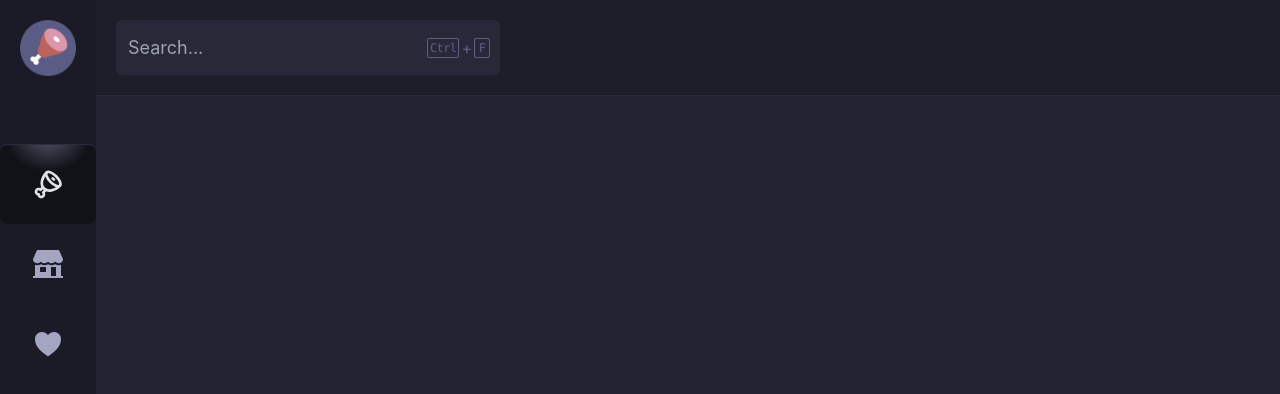
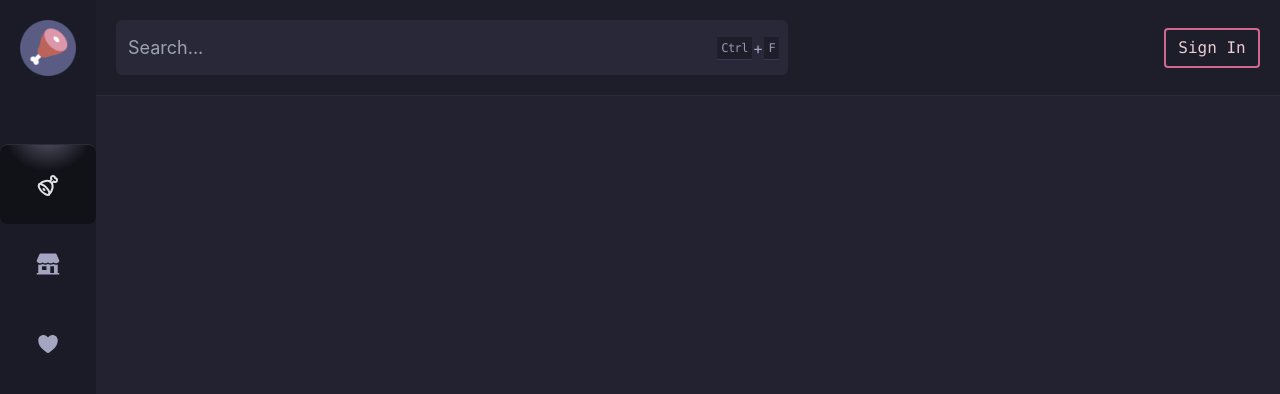
Before and after one commit to oddiz/ecofoodapp-v2, a Next.js app: page / in a window 1280 px wide. Shown: the top 394 px of the page. Built offline with nearby package versions, Linux system fonts and the light colour scheme; what prettier-plugin-tailwindcss would draw is missing.

Commit message:
feat: added sign in section dev: nav-header is now layout

```diff
--- a/src/components/Header/Header.tsx
+++ b/src/components/Header/Header.tsx
@@ -1,9 +1,11 @@
+import { RightSection } from "./RightSection";
 import { Search } from "./Search";
 
 export const Header = () => {
     return (
         <header className="flex h-24 w-full flex-row border-b-[1px] py-5 px-5 dark:border-b-primarydark-500 dark:bg-primarydark-650">
-            <Search />
+            <Search className="h-full w-full" />
+            <RightSection />
         </header>
     );
 };
--- /dev/null
+++ b/src/components/Header/RightSection.tsx
@@ -0,0 +1,18 @@
+import { useState } from "react";
+
+export const RightSection = () => {
+    const [signedIn, setSignedIn] = useState(false);
+
+    return (
+        <div className="flex h-full flex-row items-center justify-end">
+            {signedIn ? (
+                <></>
+            ) : (
+                <button className=" h-10 w-24 rounded border-2 border-secondary-800 text-center font-mono font-extralight hover:brightness-110  dark:text-secondary-200">
+                    Sign In
+                </button>
+            )}
+            <></>
+        </div>
+    );
+};
--- a/src/components/Header/Search.tsx
+++ b/src/components/Header/Search.tsx
@@ -2,7 +2,7 @@ import { useSearch } from "hooks/useSearch";
 import React, { useEffect, useRef, useState } from "react";
 import { IoClose } from "react-icons/io5";
 
-export const Search = () => {
+export const Search = ({ className }: { className: string }) => {
     const { searchInput, setSearchInput } = useSearch();
     const searchRef = useRef<HTMLInputElement>(null);
     useEffect(() => {
@@ -20,7 +20,8 @@ export const Search = () => {
     }, []);
 
     return (
-        <div className="relative h-full min-w-[24rem]">
+        <div className={className}>
+            <div className="relative h-full min-w-[24rem] max-w-2xl">
                 <input
                     ref={searchRef}
                     className="h-full w-full rounded-md bg-primary-300 bg-transparent px-3 text-lg text-primarydark-400 outline-none dark:bg-primarydark-500 dark:text-primary-300 focus:dark:bg-primarydark-400"
@@ -36,14 +37,15 @@ export const Search = () => {
                             onClick={() => setSearchInput("")}
                         />
                     ) : (
-                    <div className="flex flex-row items-center justify-center text-primary-900">
+                        <div className="flex flex-row items-center justify-center dark:text-primary-500 ">
                             <kbd className={kbdStyle}>Ctrl</kbd> + <kbd className={kbdStyle}>F</kbd>
                         </div>
                     )}
+                </div>
             </div>
         </div>
     );
 };
 
 const kbdStyle =
-    /*tw*/ "py-0 px-[2px] tracking-tighter rounded-sm border dark:border-primary-900 text-md text-center min-w-[16px]";
+    /*tw*/ "py-[2px] px-[4px] m-0 tracking-tighter rounded-sm border-1 border-primarydark-500 border-b-1  border-b-primarydark-200 dark:bg-primarydark-650 text-md text-center min-w-[16px] opacity-90";
--- a/src/components/Nav/NavItem.tsx
+++ b/src/components/Nav/NavItem.tsx
@@ -2,13 +2,16 @@ export const NavItem = ({
     icon,
     active,
     onClickHandler,
+    id,
 }: {
     icon: JSX.Element;
     active: boolean;
     onClickHandler: (e: React.MouseEvent<HTMLDivElement, MouseEvent>) => void;
+    id: string;
 }) => {
     return (
         <div
+            id={id}
             className={`peer relative flex h-20 w-full cursor-pointer items-center justify-center overflow-hidden rounded-lg ${
                 active
                     ? "border-t-[1px] border-t-primarydark-400 bg-primary-300 text-primary-150 dark:bg-primarydark-900"
--- a/src/components/Nav/Navigator.tsx
+++ b/src/components/Nav/Navigator.tsx
@@ -26,8 +26,8 @@ export const Navigator: React.FC = () => {
     const [activePage, setActivePage] = useState("home");
 
     const handleNavItemClick = (e: React.MouseEvent<HTMLDivElement, MouseEvent>) => {
-        //find index of clicked item
-        navItems.findIndex((item) => item.id === e.currentTarget.id) ?? setActivePage(e.currentTarget.id);
+        const itemExists = navItems.some((item) => item.id === e.currentTarget.id);
+        if (itemExists) setActivePage(e.currentTarget.id);
     };
 
     return (
@@ -46,37 +46,15 @@ export const Navigator: React.FC = () => {
                 id="Navitems"
                 className="flex-grow-1 flex-shrink-1 flex flex-col "
             >
-                <NavItem
-                    icon={
-                        <TbMeat
-                            className="rotate-180"
-                            clip="true"
-                            size={32}
-                        />
-                    }
-                    onClickHandler={handleNavItemClick}
-                    active={true}
-                />
-                <NavItem
-                    icon={
-                        <IoStorefrontSharp
-                            clip="true"
-                            size={32}
-                        />
-                    }
-                    onClickHandler={handleNavItemClick}
-                    active={false}
-                />
-                <NavItem
-                    icon={
-                        <IoHeart
-                            clip="true"
-                            size={32}
-                        />
-                    }
-                    onClickHandler={handleNavItemClick}
-                    active={false}
-                />
+                {navItems.map((item) => (
+                    <NavItem
+                        key={item.id}
+                        id={item.id}
+                        icon={item.icon}
+                        active={item.id === activePage}
+                        onClickHandler={handleNavItemClick}
+                    />
+                ))}
             </div>
         </div>
     );
--- a/src/pages/_app.tsx
+++ b/src/pages/_app.tsx
@@ -1,11 +1,23 @@
 import "../styles/globals.css";
 import { SearchProvider } from "hooks/useSearch";
 import type { AppProps } from "next/app";
+import Head from "next/head";
+import { Navigator } from "@/components/Nav/Navigator";
+import { Header } from "@/components/Header/Header";
 
 function MyApp({ Component, pageProps }: AppProps) {
     return (
         <SearchProvider>
-            <Component {...pageProps} />
+            <Head>
+                <title>Eco Food App</title>
+            </Head>
+            <main className="flex h-screen w-screen flex-row bg-primary-100 dark:bg-primarydark-600">
+                <Navigator />
+                <div className="flex flex-1 flex-col">
+                    <Header />
+                    <Component {...pageProps} />
+                </div>
+            </main>
         </SearchProvider>
     );
 }
--- a/src/pages/index.tsx
+++ b/src/pages/index.tsx
@@ -1,25 +1,8 @@
 import type { NextPage } from "next";
-import Head from "next/head";
-import { Header } from "@/components/Header/Header";
 import { IndexContent } from "@/components/pages/IndexContent";
-import { Navigator } from "@/components/Nav/Navigator";
 
 const Home: NextPage = () => {
-    return (
-        <div className="">
-            <Head>
-                <title>Eco Food App</title>
-            </Head>
-
-            <main className="flex h-screen w-screen flex-row bg-primary-100 dark:bg-primarydark-600">
-                <Navigator />
-                <div className="flex flex-1 flex-col">
-                    <Header />
-                    <IndexContent />
-                </div>
-            </main>
-        </div>
-    );
+    return <IndexContent />;
 };
 
 export default Home;
```
Lines whose indentation alone changed are shown as unchanged.
